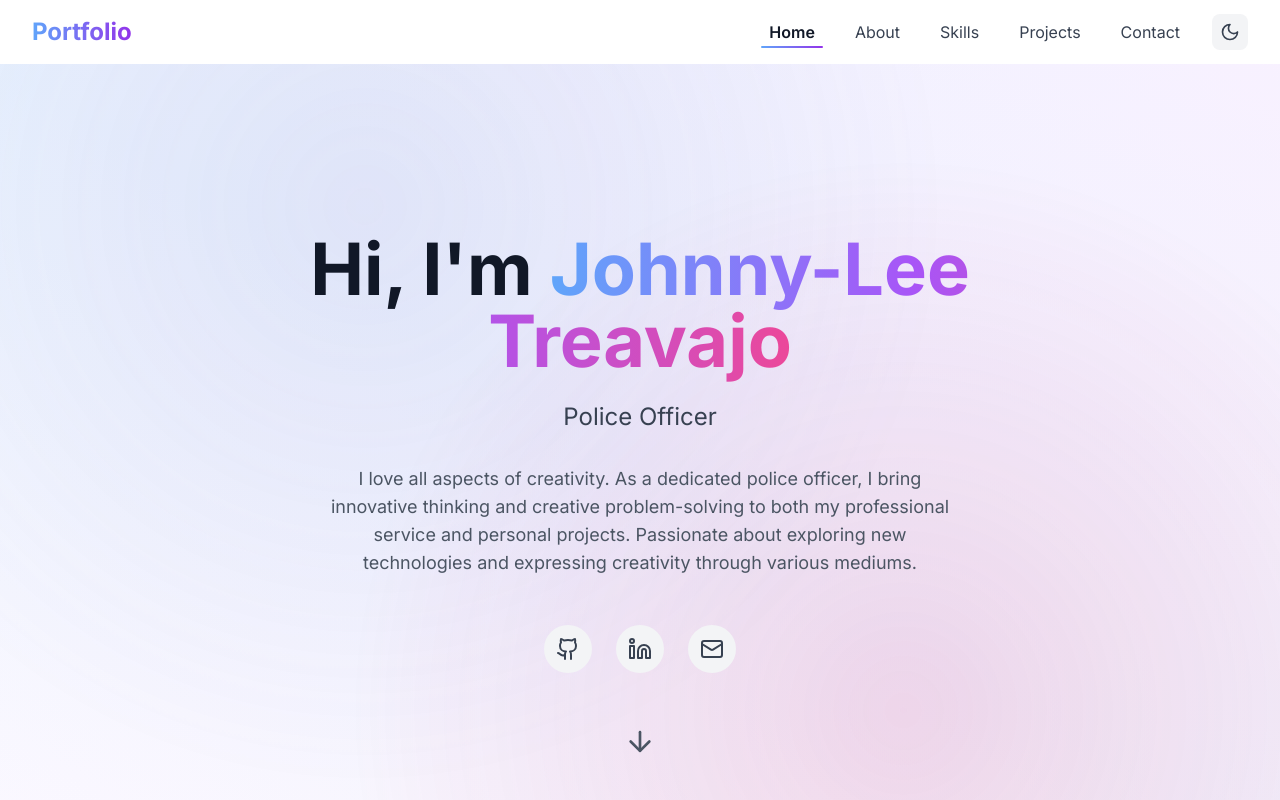
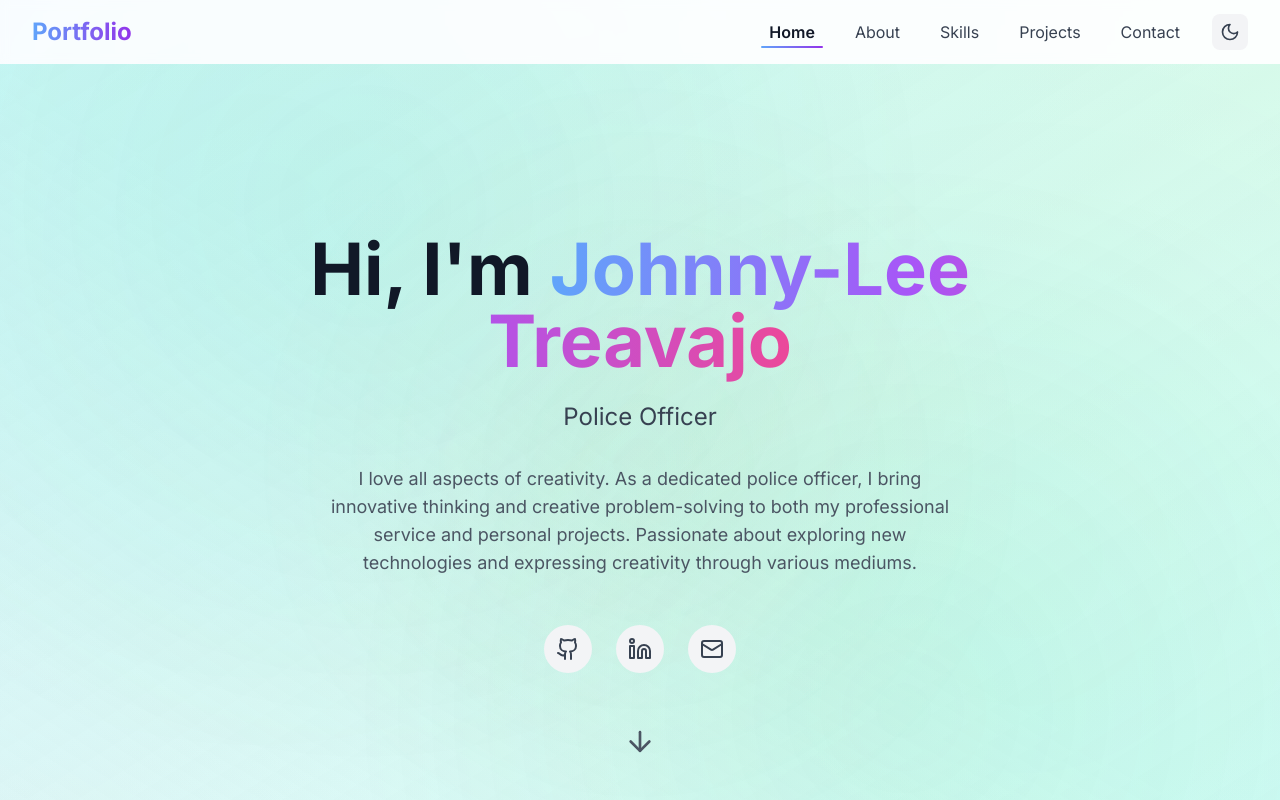
Before and after one commit to johnnylee20000/my-portfolio, a Next.js app: page / in a window 1280 px wide. Shown: the top 800 px of the page. Built offline with nearby package versions, Linux system fonts and the light colour scheme.

Commit message:
Add tropical background theme to website

```diff
--- a/src/app/page.tsx
+++ b/src/app/page.tsx
@@ -8,7 +8,14 @@ import Footer from '@/components/Footer'
 
 export default function Home() {
   return (
-    <main className="min-h-screen dark:bg-gray-900 bg-white">
+    <main className="min-h-screen dark:bg-gradient-to-br dark:from-slate-900 dark:via-teal-900 dark:to-emerald-900 bg-gradient-to-br from-sky-100 via-teal-50 to-emerald-50 relative">
+      {/* Tropical Background Pattern */}
+      <div className="fixed inset-0 opacity-30 dark:opacity-20 pointer-events-none">
+        <div className="absolute inset-0 bg-[radial-gradient(circle_at_20%_30%,rgba(34,197,94,0.1),transparent_50%)]"></div>
+        <div className="absolute inset-0 bg-[radial-gradient(circle_at_80%_70%,rgba(20,184,166,0.1),transparent_50%)]"></div>
+        <div className="absolute inset-0 bg-[radial-gradient(circle_at_50%_50%,rgba(251,146,60,0.08),transparent_50%)]"></div>
+      </div>
+      <div className="relative z-10">
         <Navbar />
         <Hero />
         <About />
@@ -16,6 +23,7 @@ export default function Home() {
         <Projects />
         <Contact />
         <Footer />
+      </div>
     </main>
   )
 }
--- a/src/components/Hero.tsx
+++ b/src/components/Hero.tsx
@@ -5,15 +5,15 @@ import { ArrowDown, Github, Linkedin, Mail } from 'lucide-react'
 
 export default function Hero() {
   return (
-    <section id="home" className="min-h-screen flex items-center justify-center pt-20 md:pt-16 px-4 sm:px-6 relative overflow-hidden dark:bg-gray-900 bg-white">
-      {/* Gradient Background */}
-      <div className="absolute inset-0 dark:bg-gradient-to-br dark:from-blue-900/20 dark:via-purple-900/20 dark:to-pink-900/20 bg-gradient-to-br from-blue-100/30 via-purple-100/30 to-pink-100/30"></div>
-      <div className="absolute inset-0 dark:bg-gradient-to-tr dark:from-transparent dark:via-blue-500/10 dark:to-purple-500/10 bg-gradient-to-tr from-transparent via-blue-200/20 to-purple-200/20"></div>
+    <section id="home" className="min-h-screen flex items-center justify-center pt-20 md:pt-16 px-4 sm:px-6 relative overflow-hidden">
+      {/* Tropical Gradient Background */}
+      <div className="absolute inset-0 dark:bg-gradient-to-br dark:from-teal-900/30 dark:via-emerald-900/20 dark:to-cyan-900/30 bg-gradient-to-br from-teal-100/40 via-emerald-100/30 to-cyan-100/40"></div>
+      <div className="absolute inset-0 dark:bg-gradient-to-tr dark:from-transparent dark:via-teal-500/15 dark:to-emerald-500/15 bg-gradient-to-tr from-transparent via-teal-200/25 to-emerald-200/25"></div>
       <motion.div
-        className="absolute inset-0 bg-[radial-gradient(circle_at_30%_20%,rgba(120,119,198,0.3),transparent_50%)]"
+        className="absolute inset-0 bg-[radial-gradient(circle_at_30%_20%,rgba(20,184,166,0.2),transparent_50%)] dark:bg-[radial-gradient(circle_at_30%_20%,rgba(20,184,166,0.3),transparent_50%)]"
         animate={{
           scale: [1, 1.2, 1],
-          opacity: [0.3, 0.5, 0.3],
+          opacity: [0.2, 0.4, 0.2],
         }}
         transition={{
           duration: 8,
@@ -22,13 +22,25 @@ export default function Hero() {
         }}
       />
       <motion.div
-        className="absolute inset-0 bg-[radial-gradient(circle_at_70%_80%,rgba(219,39,119,0.3),transparent_50%)]"
+        className="absolute inset-0 bg-[radial-gradient(circle_at_70%_80%,rgba(34,197,94,0.2),transparent_50%)] dark:bg-[radial-gradient(circle_at_70%_80%,rgba(34,197,94,0.3),transparent_50%)]"
         animate={{
           scale: [1.2, 1, 1.2],
-          opacity: [0.3, 0.5, 0.3],
+          opacity: [0.2, 0.4, 0.2],
         }}
         transition={{
           duration: 10,
+          repeat: Infinity,
+          ease: "easeInOut",
+        }}
+      />
+      <motion.div
+        className="absolute inset-0 bg-[radial-gradient(circle_at_50%_50%,rgba(251,146,60,0.15),transparent_50%)] dark:bg-[radial-gradient(circle_at_50%_50%,rgba(251,146,60,0.2),transparent_50%)]"
+        animate={{
+          scale: [1, 1.1, 1],
+          opacity: [0.15, 0.25, 0.15],
+        }}
+        transition={{
+          duration: 12,
           repeat: Infinity,
           ease: "easeInOut",
         }}
```
Lines whose indentation alone changed are shown as unchanged.
